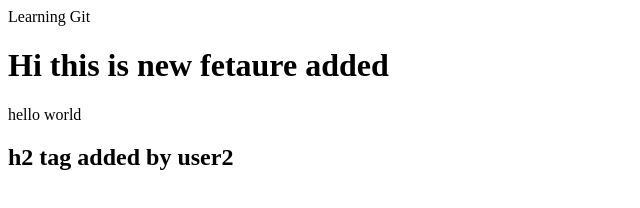
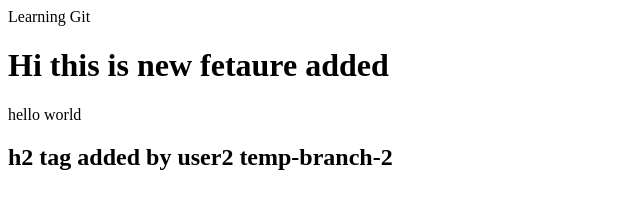
Before and after one commit to sudhir-maurya/Learning-Git, a plain HTML site: page index.html in a window 1280 px wide. Shown: the whole page, without its empty margins (0-640 px from the left). Drawn offline with Linux system fonts and the light colour scheme.

Commit message:
html updated

```diff
--- a/index.html
+++ b/index.html
@@ -13,7 +13,7 @@
             hello world
         </p>
 	<h2>
-		h2 tag added by user2
+		h2 tag added by user2 temp-branch-2
 	</h2>
     </body>
 </html>
```
Also changed, not shown: index.js (line endings or trailing spaces).
